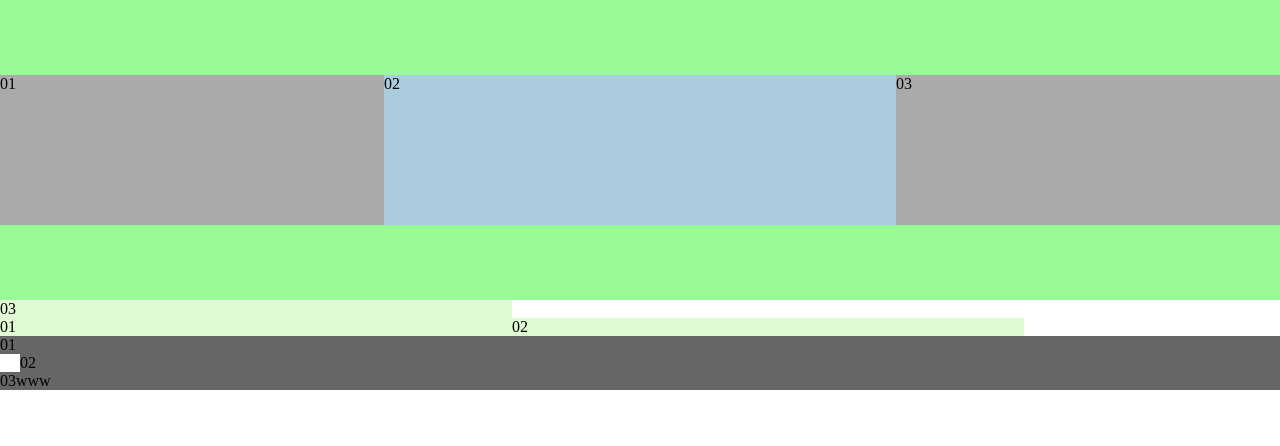
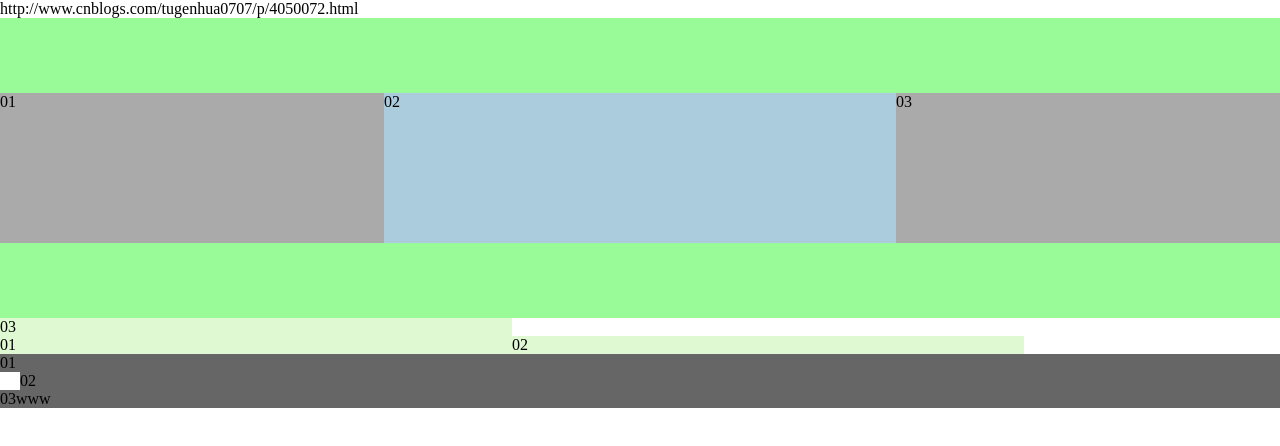
Before and after one commit to sundanping/text, a plain HTML site: page flex.html in a window 1280 px wide. Drawn offline with Linux system fonts and the light colour scheme.

Commit message:
Update flex.html

```diff
--- a/flex.html
+++ b/flex.html
@@ -2,6 +2,7 @@
 <html lang="en">
 <head>
     <meta charset="UTF-8">
+    http://www.cnblogs.com/tugenhua0707/p/4050072.html
     <title>人人flex布说无IU币不仅仅法完全额说局</title>
 </head>
 <body>
```
